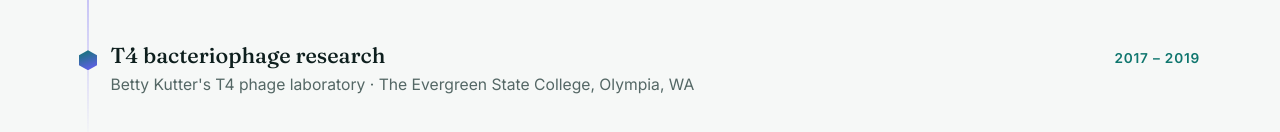
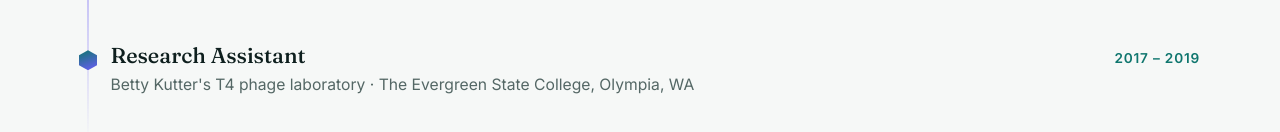
Before and after one commit to drphagefordays/drphagefordays.github.io, a plain HTML site: page index.html in a window 1280 px wide. Shown: the part 5378-5510 px from the top of the page. Drawn offline with Linux system fonts and the light colour scheme; animation ran at ten frames a second.

Commit message:
Set Evergreen T4 lab role to Research Assistant
Co-Authored-By: Claude Sonnet 5.5 <noreply@anthropic.com>

```diff
--- a/index.html
+++ b/index.html
@@ -327,7 +327,7 @@
             </ul>
           </li>
           <li class="tl-item reveal">
-            <div class="tl-head"><span class="tl-role">T4 bacteriophage research</span><span class="tl-date">2017 – 2019</span></div>
+            <div class="tl-head"><span class="tl-role">Research Assistant</span><span class="tl-date">2017 – 2019</span></div>
             <p class="tl-org">Betty Kutter's T4 phage laboratory · The Evergreen State College, Olympia, WA</p>
           </li>
         </ol>
```
